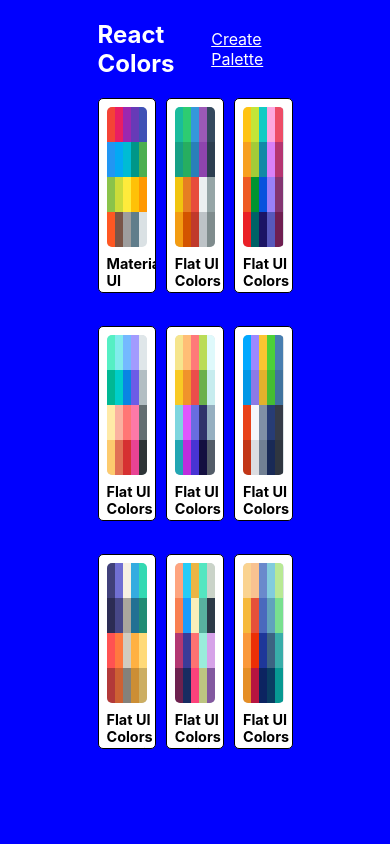
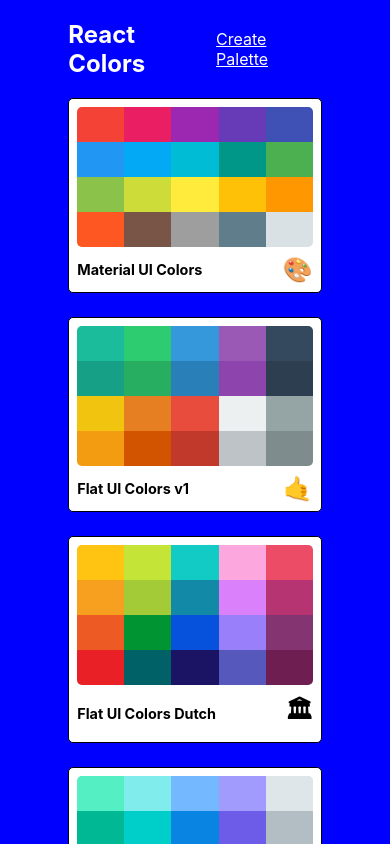
Before and after one commit to jasontjahjono/the-color-project, a React (Create React App) app: page / in a window 390 px wide. Built offline with nearby package versions, Linux system fonts and the light colour scheme.

Commit message:
Make PaletteList Responsive

```diff
--- a/src/styles/PaletteListStyles.js
+++ b/src/styles/PaletteListStyles.js
@@ -1,3 +1,4 @@
+import sizes from './sizes';
 export default {
     root: {
         backgroundColor: "blue",
@@ -11,7 +12,13 @@
         display: "flex",
         alignItems: "flex-start",
         flexDirection: "column",
-        flexWrap: "wrap"
+        flexWrap: "wrap",
+        [sizes.down("xl")]: {
+            width: "80%"
+        },
+        [sizes.down("xs")]: {
+            width: "65%"
+        }
     },
     nav: {
         display: "flex",
@@ -28,6 +35,12 @@
         width: "100%",
         display: "grid",
         gridTemplateColumns: "repeat(3, 30%)",
-        gridGap: "5%"
+        gridGap: "1.5rem",
+        [sizes.down("sm")]: {
+            gridTemplateColumns: "repeat(2, 50%)"
+        },
+        [sizes.down("xs")]: {
+            gridTemplateColumns: "repeat(1, 100%)"
+        }
     }
 };
--- a/src/styles/sizes.js
+++ b/src/styles/sizes.js
@@ -1,5 +1,3 @@
-import { isWidthDown } from "@material-ui/core";
-
 export default {
     up() {
 
@@ -9,7 +7,8 @@
             xs: "575.98px",
             sm: "767.98px",
             md: "991.98px",
-            lg: "1199.98px"
+            lg: "1199.98px",
+            xl: "1400px"
         }
         return `@media (max-width: ${sizes[size]})`;
     }
```
